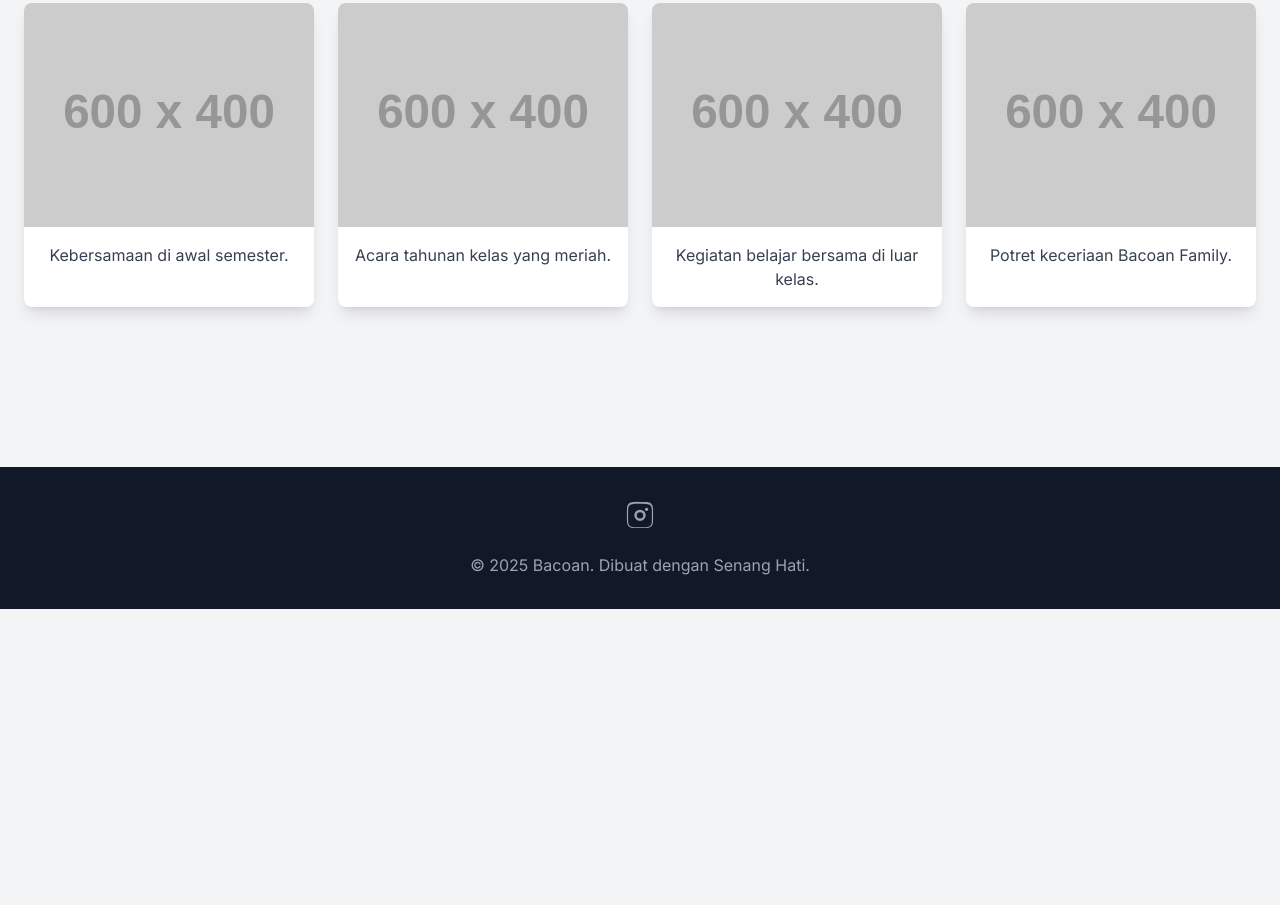
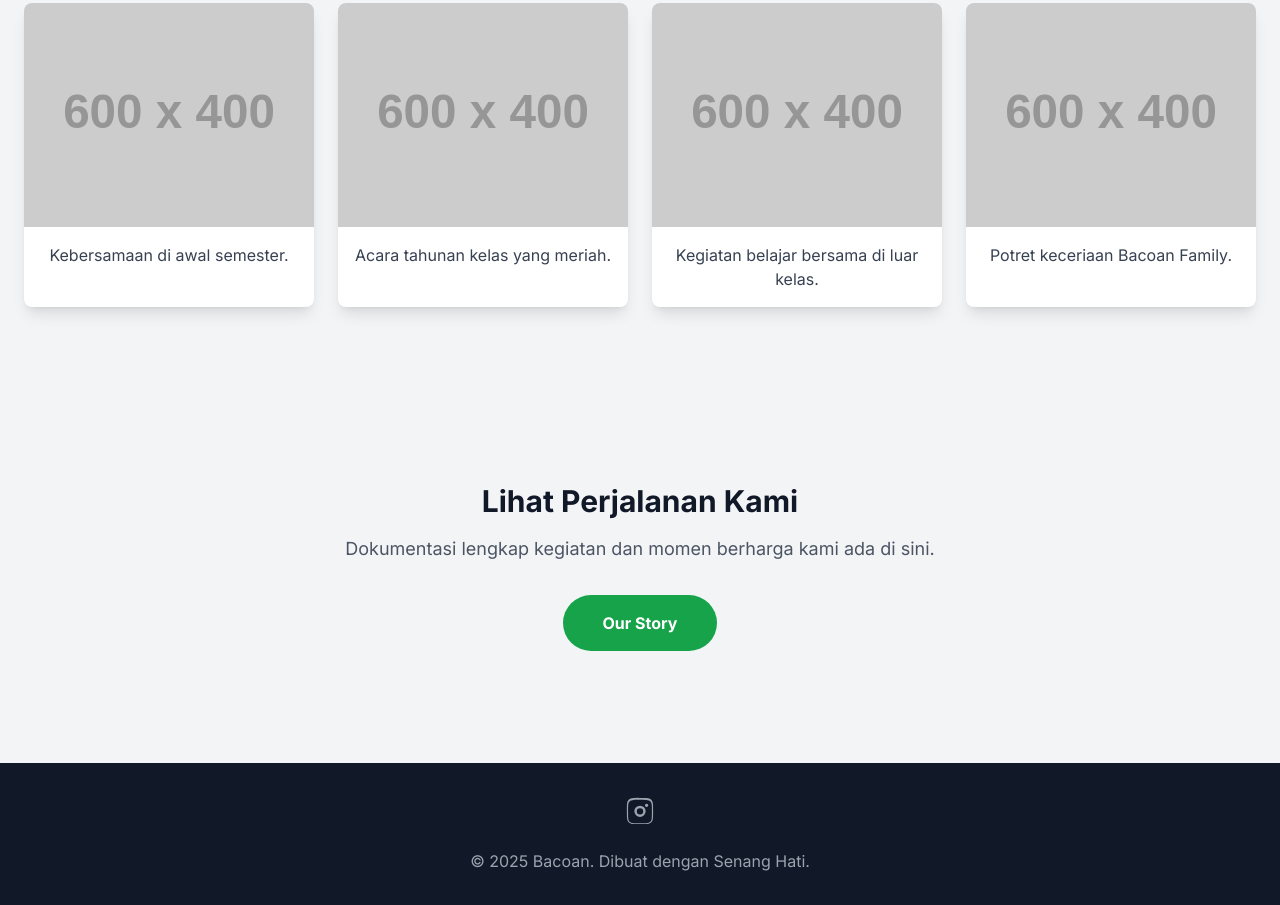
Before and after one commit to Bacoan/Website-Class, a plain HTML site: page gallery.html in a window 1280 px wide. Shown: the part 329-1234 px from the top of the page. Before the commit the page ends 938 px from the top, so only its background shows below. Drawn offline with nearby package versions, Linux system fonts and the light colour scheme; placeholder pictures from the web are drawn by us.

Commit message:
Update gallery.html
1

```diff
--- a/gallery.html
+++ b/gallery.html
@@ -101,6 +101,15 @@
       </section>
     </main>
 
+            <!-- Our Story Section -->
+        <section id="our-story" class="py-16 text-center">
+            <h2 class="text-3xl font-bold text-gray-900 mb-4">Lihat Perjalanan Kami</h2>
+            <p class="text-lg text-gray-600 mb-8">Dokumentasi lengkap kegiatan dan momen berharga kami ada di sini.</p>
+            <a href="https://drive.google.com/drive/folders/1p0aRZpHxOXWv8mfkjhKmTmqHDCvQls6A?usp=drive_link" target="_blank" rel="noopener noreferrer" class="bg-green-600 hover:bg-green-700 text-white font-bold py-4 px-10 rounded-full animated-element transform hover:scale-110 hover:shadow-lg inline-block">
+                Our Story
+            </a>
+        </section>
+
     <!-- 3. Footer -->
     <footer class="bg-gray-900 text-white py-8 mt-12">
       <div class="container mx-auto text-center">
```
